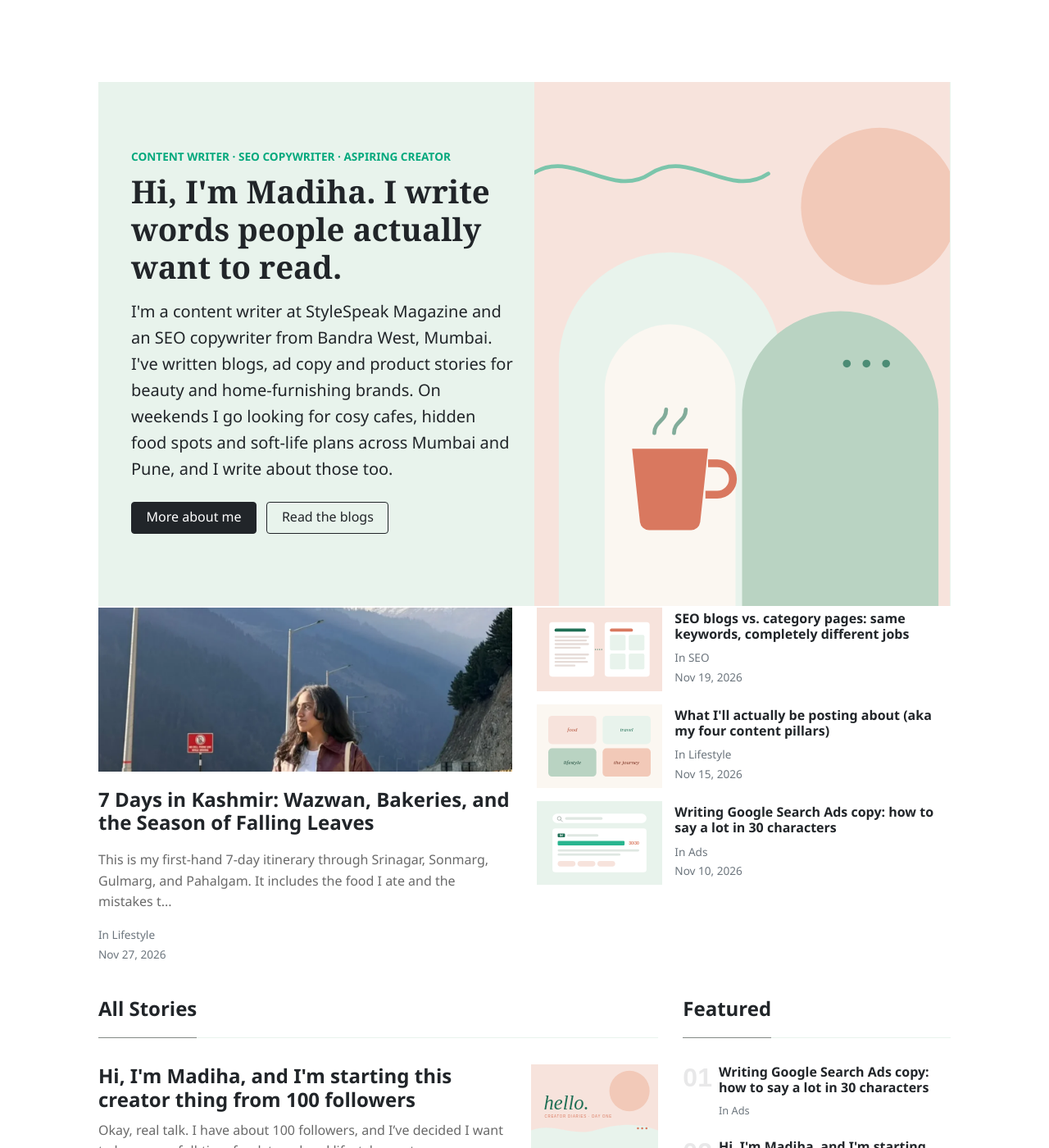
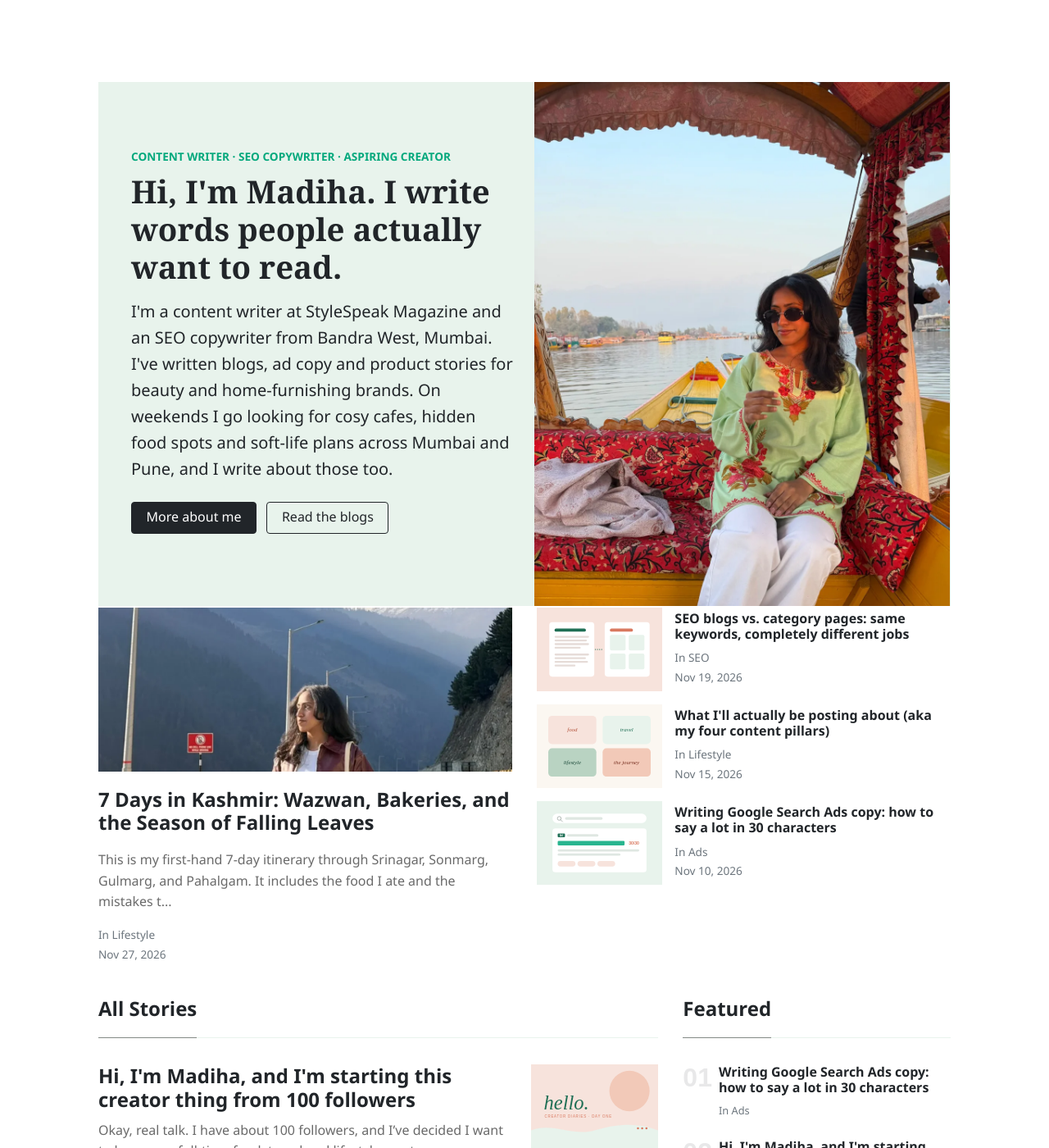
Before and after one commit to madihapatell/madihapatel.github.io, a Jekyll site: the page built from index.html, in a window 1280 px wide and 1400 px high. Shown: the whole window at 82% size. Built offline with Jekyll 4.4.1, drawn with Linux system fonts in a browser that asks for light colours; nearby versions of some CDN libraries; the list of posts is cut into pages by our own code.

Commit message:
Show Madiha's photo in the home page intro
Replaces the illustration with the shikara photo on desktop and adds the
round profile picture above the intro on phones.

Co-Authored-By: Claude Fable 5.2 <noreply@anthropic.com>
Claude-Session: https://claude.ai/code/session_01N4VAPqNX2a1gfwDvwPZoqc

```diff
--- a/assets/css/custom.css
+++ b/assets/css/custom.css
@@ -1,6 +1,6 @@
 .hero-art {
     background-size: cover;
-    background-position: center;
+    background-position: 62% 45%;
     min-height: 420px;
 }
 .jumbotron-home h1 {
@@ -318,6 +318,3 @@ html[data-theme="dark"] .article-post td {
 html[data-theme="dark"] .article-post th {
     background: var(--d-mint);
 }
-html[data-theme="dark"] .hero-art {
-    filter: brightness(.82);
-}
--- a/index.html
+++ b/index.html
@@ -13,6 +13,7 @@ description: "Content writer at StyleSpeak Magazine and SEO copywriter from Band
     <div class="pl-4 pr-0 h-100 tofront">
         <div class="row justify-content-between">
             <div class="col-md-6 pt-6 pb-6 pr-4 pr-lg-4 align-self-center">
+                <img class="rounded-circle mb-3 d-md-none" src="{{ site.baseurl }}/assets/images/madiha-patel.webp?v={{ site.time | date: '%s' }}" alt="Madiha Patel" width="96" height="96">
                 <p class="text-uppercase font-weight-bold small text-success mb-2">Content writer · SEO copywriter · Aspiring creator</p>
                 <h1 class="mb-3">Hi, I'm Madiha. I write words people actually want to read.</h1>
                 <p class="mb-4 lead">
@@ -21,7 +22,7 @@ description: "Content writer at StyleSpeak Magazine and SEO copywriter from Band
                 <a href="{{ site.baseurl }}/about/" class="btn btn-dark mr-2 mb-2">More about me</a>
                 <a href="{{ site.baseurl }}/blogs/" class="btn btn-outline-dark mb-2">Read the blogs</a>
             </div>
-            <div class="col-md-6 d-none d-md-block pr-0 hero-art" style="background-image:url({{ site.baseurl }}/assets/images/hero.svg);">
+            <div class="col-md-6 d-none d-md-block pr-0 hero-art" role="img" aria-label="Madiha Patel sitting in a shikara on a lake" style="background-image:url({{ site.baseurl }}/assets/images/madiha-patel-shikara.webp?v={{ site.time | date: '%s' }});">
             </div>
         </div>
     </div>
```
Also changed, not shown: assets/images/hero.svg (deleted), assets/images/madiha-patel-shikara.webp (added).
